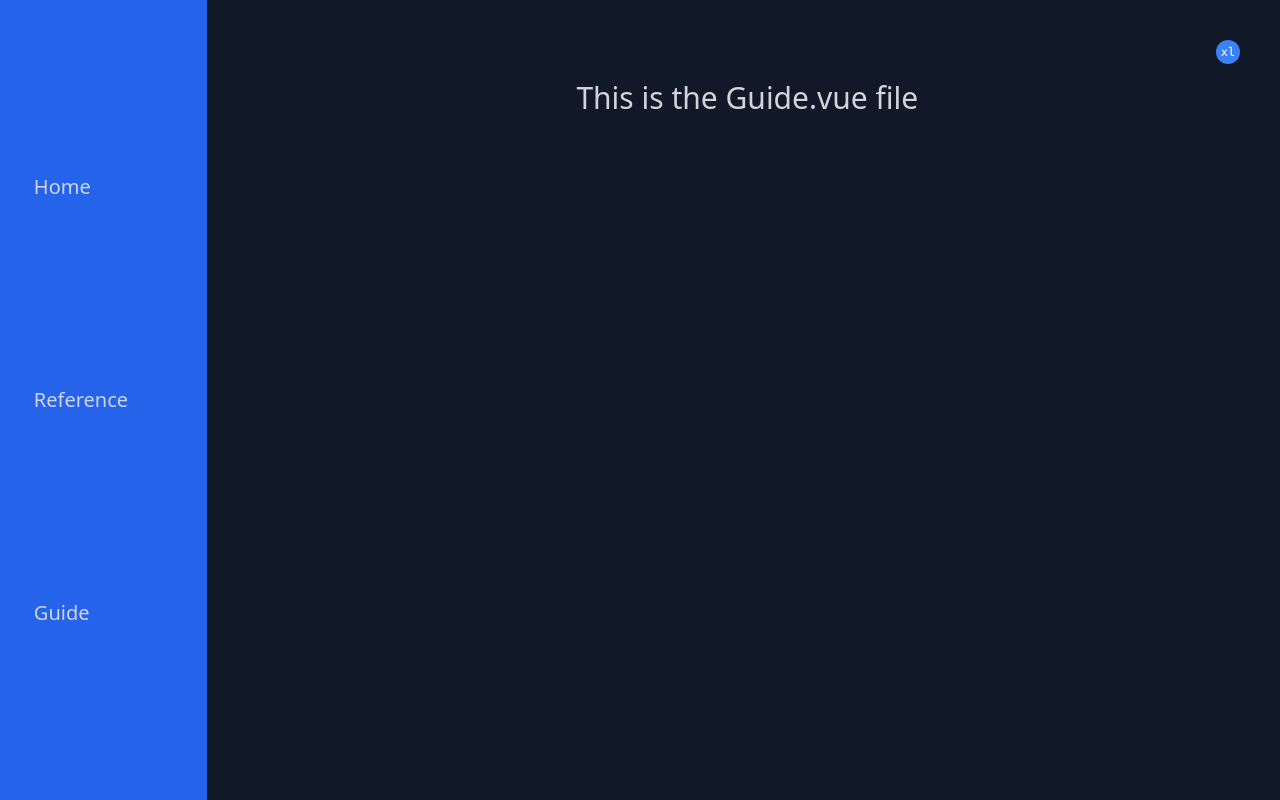
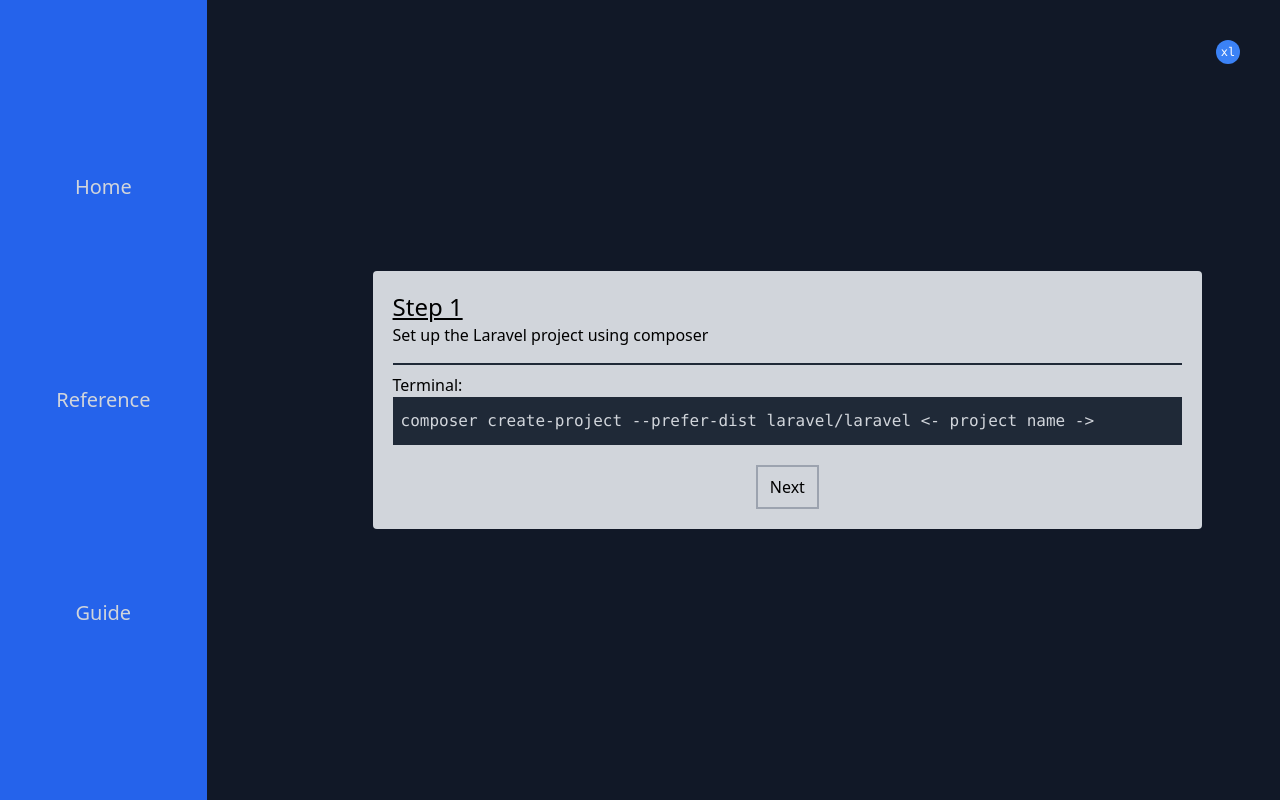
Before and after one commit to Jonathan-Day-Dev/vitals-stack, a Vue app: page /guide in a window 1280 px wide. Built offline with nearby package versions, Linux system fonts and the light colour scheme.

Commit message:
set up steps.vue

```diff
--- a/public/index.html
+++ b/public/index.html
@@ -5,11 +5,11 @@
     <meta http-equiv="X-UA-Compatible" content="IE=edge">
     <meta name="viewport" content="width=device-width,initial-scale=1.0">
     <link rel="icon" href="<%= BASE_URL %>favicon.ico">
-    <title><%= htmlWebpackPlugin.options.title %></title>
+    <title>VITALS</title>
   </head>
   <body class="container bg-gray-900">
     <noscript>
-      <strong>We're sorry but <%= htmlWebpackPlugin.options.title %> doesn't work properly without JavaScript enabled. Please enable it to continue.</strong>
+      <strong>We're sorry but the VITALS page doesn't work properly without JavaScript enabled. Please enable it to continue.</strong>
     </noscript>
     <div id="app"></div>
     <!-- built files will be auto injected -->
--- a/src/App.vue
+++ b/src/App.vue
@@ -1,7 +1,7 @@
 <template>
   <section id="main-page">
     <TheNavbar />
-    <main class="w-full col-span-5 col-start-2">
+    <main id="main-el">
       <router-view></router-view>
       <div
         id="breakpoints"
@@ -38,6 +38,10 @@
 }
 
 #main-page {
-  @apply grid grid-cols-6 gap-2;
+  @apply md:grid md:grid-cols-6 md:gap-2;
+}
+
+#main-el {
+  @apply w-full flex justify-center items-center md:col-span-5 md:col-start-2;
 }
 </style>
--- a/src/components/UI/BaseButton.vue
+++ b/src/components/UI/BaseButton.vue
@@ -1,18 +1,18 @@
 <template>
-    <button>{{ btnText }}</button>
+    <router-link :to="url"><slot>{{ btnText }}</slot></router-link>
 </template>
 
 <script>
 export default {
-    props: ['btnText']
+    props: ['url', 'btnText']
 }
 </script>
 
 <style scoped>
-button {
-    @apply bg-gray-300 py-2 px-3 border-2 border-gray-400 border-solid mx-auto block mt-5;
+a {
+    @apply bg-gray-300 py-2 px-3 border-2 border-gray-400 border-solid mt-5;
 }
-button:hover {
+a:hover {
     @apply cursor-pointer bg-red-200 border-red-300;
 }
 </style>
--- a/src/components/guide/Guide.vue
+++ b/src/components/guide/Guide.vue
@@ -1,11 +1,21 @@
 <template>
     <div>
-        <h1>This is the Guide.vue file</h1>
+        <Step
+            stepNum="1"
+            instruction= "Set up the Laravel project using composer"
+            location="Terminal:"
+            codeBlock="composer create-project --prefer-dist laravel/laravel <- project name ->"
+        />
     </div>
 </template>
 
 <script>
-
+import Step from './Step.vue';
+export default {
+    components: {
+        Step
+    }
+}
 </script>
 
 <style scoped>
--- /dev/null
+++ b/src/components/guide/Step.vue
@@ -0,0 +1,43 @@
+<template>
+    <div>
+        <p id="step-number">Step {{ stepNum }}</p>
+        <p id="instruction">{{ instruction }}</p>
+        <p id="location">{{ location }}</p>
+        <code>{{ codeBlock }}</code>
+        <section>
+            <BaseButton url="/" >Next</BaseButton>
+        </section>
+    </div>
+</template>
+
+<script>
+import BaseButton from '../UI/BaseButton.vue';
+export default {
+    components: {
+        BaseButton
+    },
+    props: ['stepNum', 'instruction', 'codeBlock', 'location']
+}
+</script>
+
+<style scoped>
+div {
+    @apply flex flex-col w-full mx-10 bg-gray-300 rounded p-5;
+}
+
+code {
+    @apply bg-gray-800 text-gray-300 px-2 py-3;
+}
+
+section {
+    @apply flex justify-evenly items-center;
+}
+
+#step-number {
+    @apply text-2xl underline;
+}
+
+#instruction {
+    @apply border-b-2 border-gray-800 border-solid pb-4 mb-2;
+}
+</style>
--- a/src/components/nav/NavLink.vue
+++ b/src/components/nav/NavLink.vue
@@ -10,7 +10,7 @@
 
 <style scoped>
 a {
-    @apply text-gray-300 text-xl w-3/4 px-2 py-3;
+    @apply text-gray-300 text-xl px-2 py-3;
 }
 
 a:hover {
--- a/src/components/nav/TheNavbar.vue
+++ b/src/components/nav/TheNavbar.vue
@@ -17,6 +17,6 @@
 
 <style scoped>
 div {
-  @apply flex flex-col justify-evenly items-center h-screen bg-blue-600;
+  @apply flex md:flex-col justify-evenly items-center h-14 sm:h-10 w-full md:h-screen bg-blue-600;
 }
 </style>
--- a/src/components/static/TheWelcome.vue
+++ b/src/components/static/TheWelcome.vue
@@ -3,37 +3,39 @@
     <h1>{{ title }}</h1>
     <h2>{{ subtitle }}</h2>
     <p>{{ desc }}</p>
-        <BaseButton btnText="Get Started" />
+    <p>{{ xtraInfo }}</p>
+    <BaseButton btnText="Get Started" to="/guide" />
   </div>
 </template>
 
 <script>
-import BaseButton from '../UI/BaseButton.vue';
+import BaseButton from "../UI/BaseButton.vue";
 export default {
   data() {
     return {
       title: "A Step By Step Guide to Building a VITALS Stack",
       subtitle: "Vue3, InertiaJS, TailwindCSS, Axios, Laravel and SQL",
-            desc: "ENTER DESCRIPTION HERE"
-        }
+      desc: "This page is dedicated to teaching you how to build your own fullstack web app using a stack named VITALS. VITALS uses Vue 3 for its frontend and client-side routing, InertiaJS as an API to connect the frontend and backend, TailwindCSS for syling components, Axios for server-side routing, Laravel for the backend and SQL as a database.",
+      xtraInfo: "Click on the Reference tab to access the documentation for each of these technologies or click the Guide tab to go through a tutorial for setting up your own VITALS app!"
+    };
   },
   components: {
-        BaseButton
-    }
-}
+    BaseButton,
+  },
+};
 </script>
 
 <style scoped>
 div {
-    @apply w-full;
+  @apply w-full flex flex-col justify-center items-center;
 }
 h1 {
-    @apply text-red-700 text-center mt-16 py-4 text-3xl font-bold;
+  @apply text-red-700 text-center mt-16 py-4 sm:text-xl lg:text-3xl xl:text-4xl font-bold;
 }
 h2 {
-    @apply text-red-700 text-center text-2xl;
+  @apply text-red-700 text-center sm:text-base lg:text-2xl;
 }
 p {
-    @apply bg-gray-300 border-2 border-green-700 border-solid mx-20 mt-3 p-5;
+  @apply bg-gray-300 border-2 border-green-700 border-solid sm:mx-10 lg:mx-20 mt-3 p-5;
 }
 </style>
--- a/tailwind.config.js
+++ b/tailwind.config.js
@@ -2,9 +2,7 @@
   purge: [],
   darkMode: false, // or 'media' or 'class'
   theme: {
-    extend: {
-
-    },
+    extend: {},
   },
   variants: {
     extend: {},
```
Also changed, not shown: notes.txt. Lines whose indentation alone changed are shown as unchanged.
